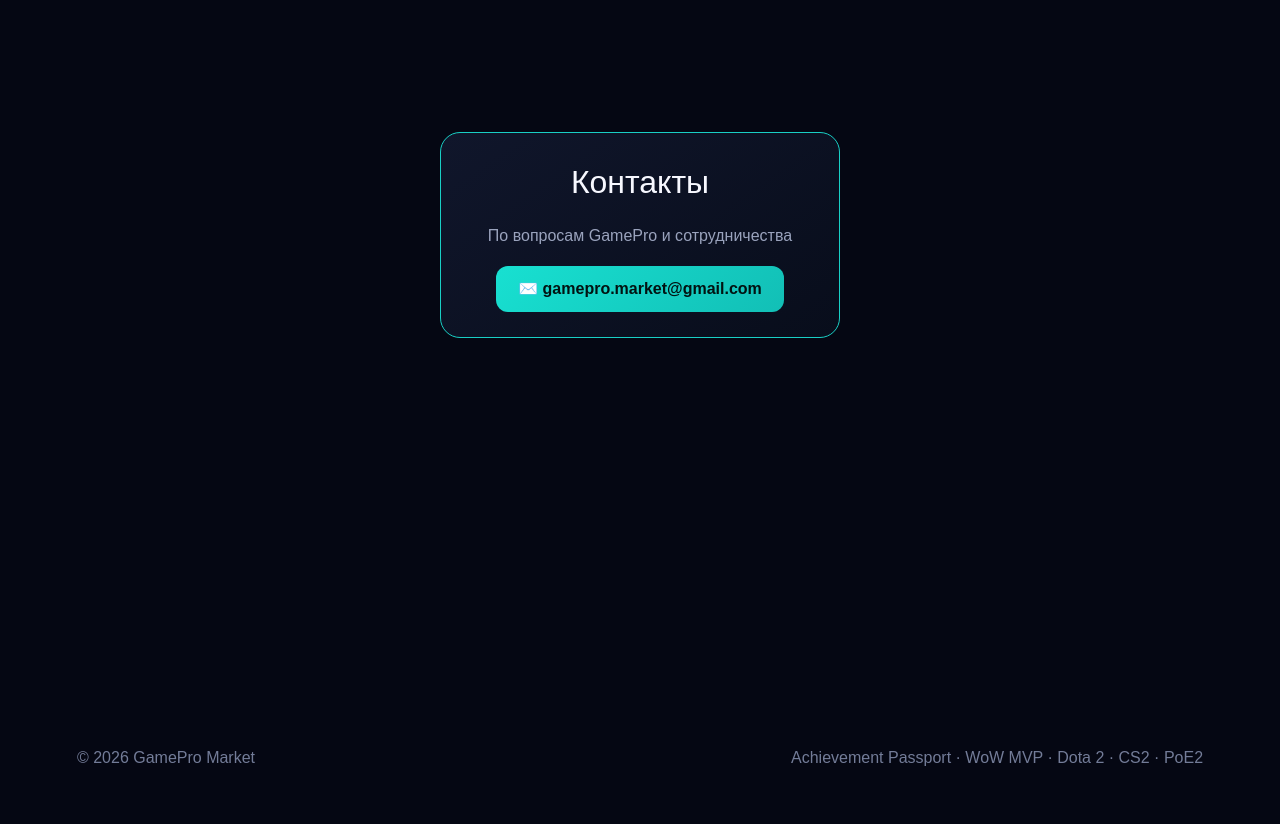
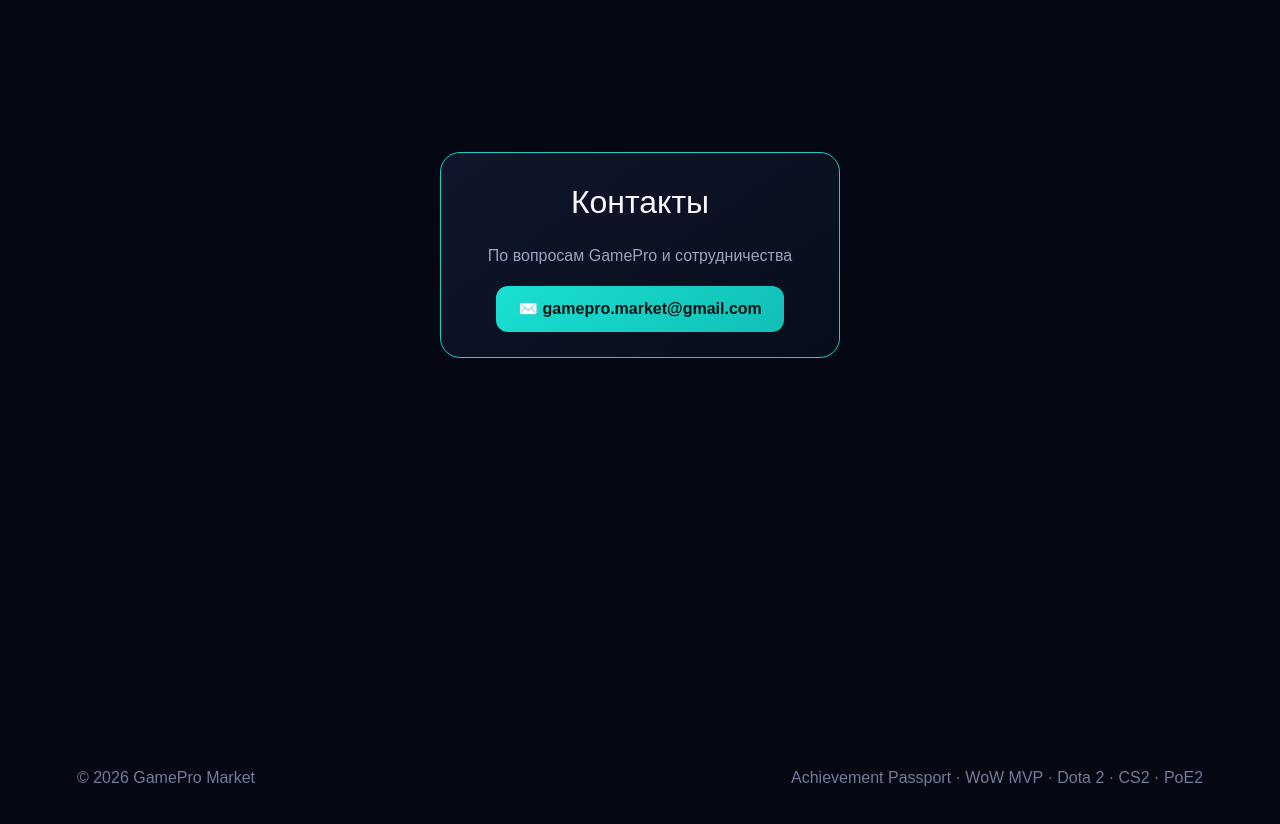
Before and after one commit to vesttrading/gamepro-market, a Next.js app: page / in a window 1280 px wide. Shown: the part 3760-4584 px from the top of the page. Built offline with nearby package versions, Linux system fonts and the light colour scheme; no server answers.

Commit message:
Increase margin-top for #contact section

```diff
--- a/app/globals.css
+++ b/app/globals.css
@@ -718,7 +718,7 @@ section#reviews p {
 }
 
 #contact {
-  margin-top: 180px !important;
+  margin-top: 200px !important;
 }
 
 /* =======================================================
```
